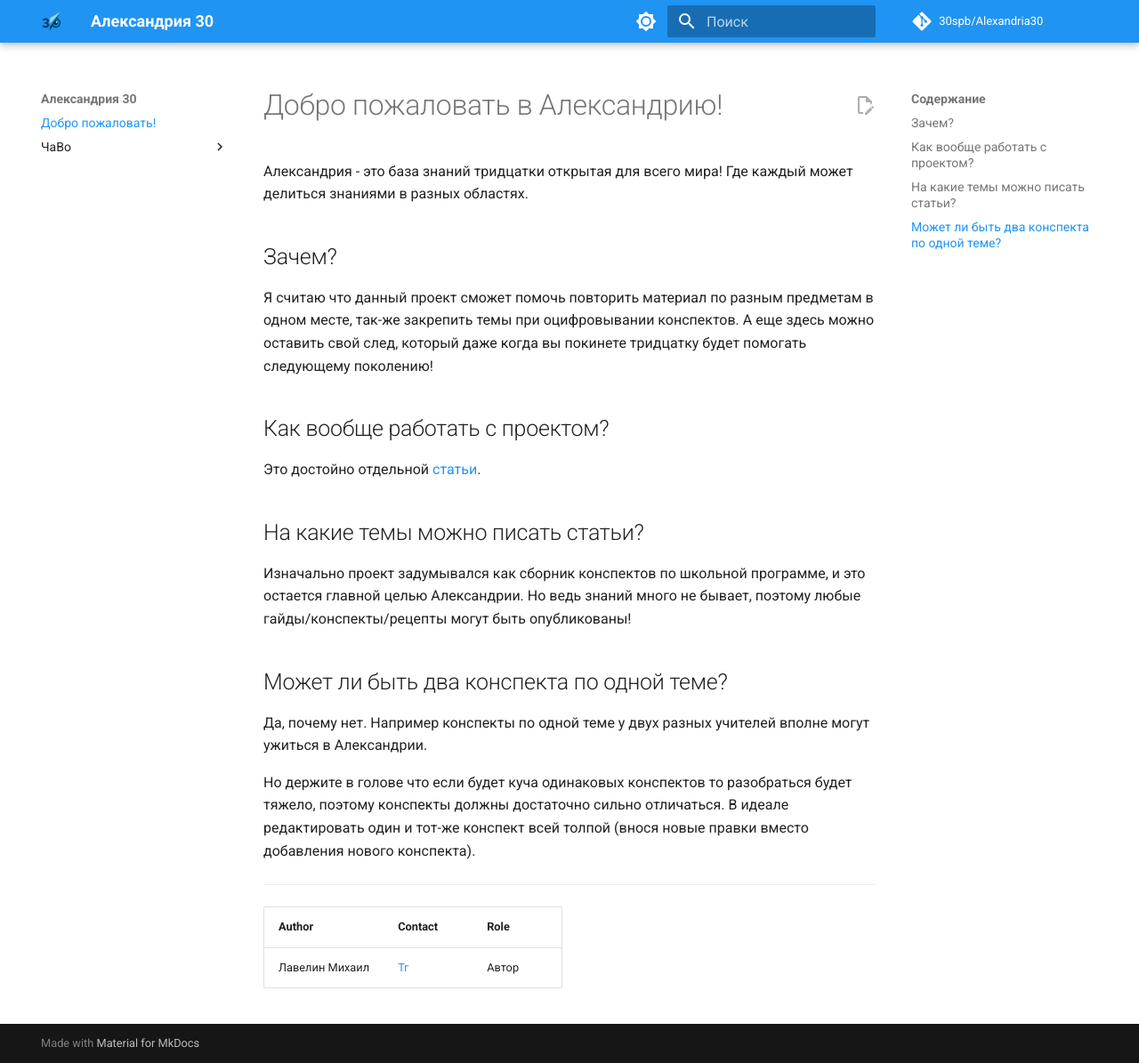
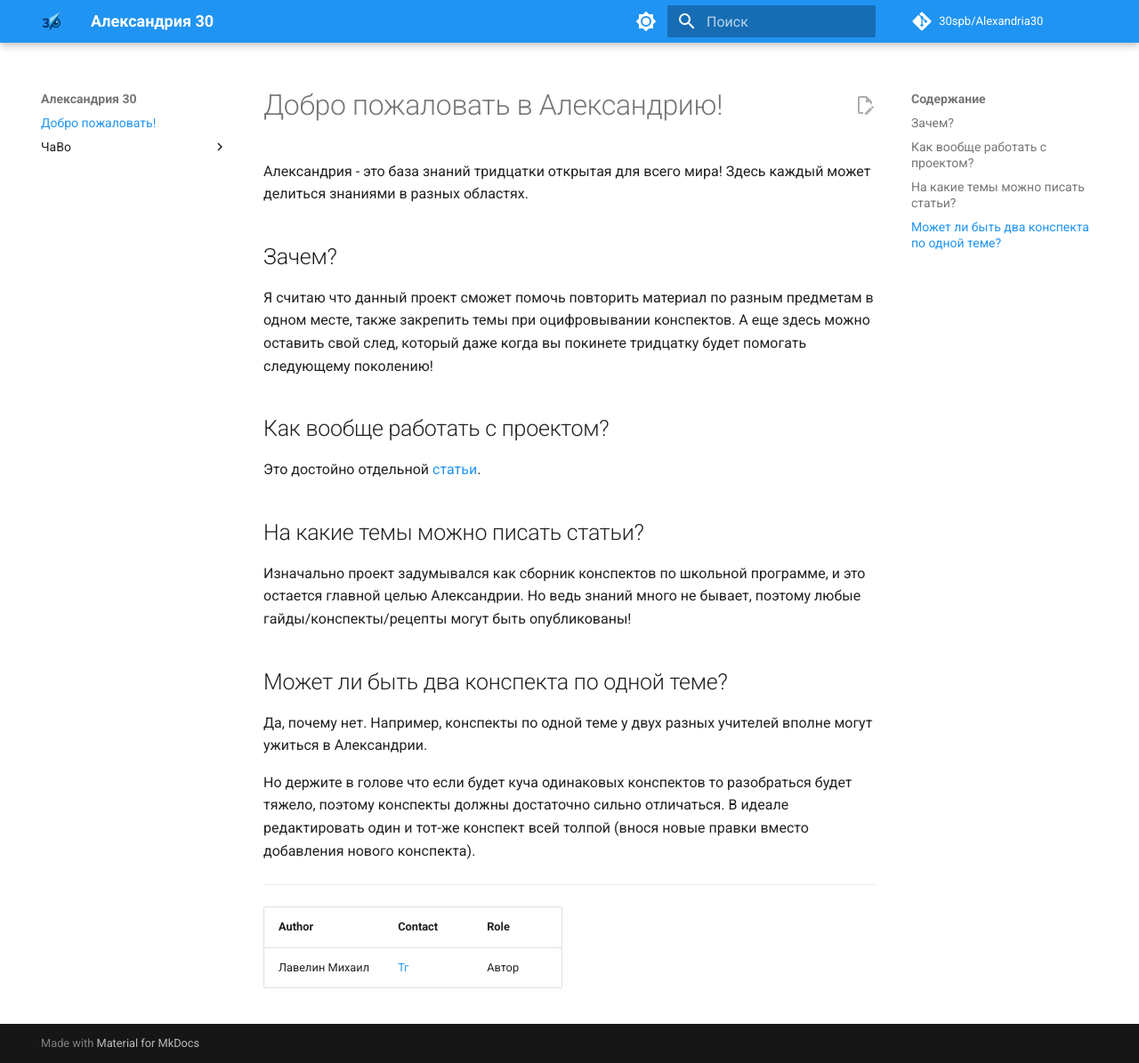
Before and after one commit to 30spb/Alexandria30, an MkDocs documentation site: the page built from docs/index.md, in a window 1280 px wide and 1195 px high. Shown: the whole window at 89% size. Built offline with MkDocs 1.6.1 and Material for MkDocs 9.7.7, drawn with Linux system fonts in a browser that asks for light colours; comment, search, counter and statistics services are not loaded.

Commit message:
Фикс ошибок

```diff
--- a/docs/index.md
+++ b/docs/index.md
@@ -1,10 +1,10 @@
 # Добро пожаловать в Александрию!
 
-Александрия - это база знаний тридцатки открытая для всего мира! Где каждый может делиться знаниями в разных областях.
+Александрия - это база знаний тридцатки открытая для всего мира! Здесь каждый может делиться знаниями в разных областях.
 
 ## Зачем?
 
-Я считаю что данный проект сможет помочь повторить материал по разным предметам в одном месте, так-же закрепить темы при оцифровывании конспектов. А еще здесь можно оставить свой след, который даже когда вы покинете тридцатку будет помогать следующему поколению!
+Я считаю что данный проект сможет помочь повторить материал по разным предметам в одном месте, также закрепить темы при оцифровывании конспектов. А еще здесь можно оставить свой след, который даже когда вы покинете тридцатку будет помогать следующему поколению!
 
 ## Как вообще работать с проектом?
 
@@ -16,7 +16,7 @@
 
 ## Может ли быть два конспекта по одной теме?
 
-Да, почему нет. Например конспекты по одной теме у двух разных учителей вполне могут ужиться в Александрии.
+Да, почему нет. Например, конспекты по одной теме у двух разных учителей вполне могут ужиться в Александрии.
 
 Но держите в голове что если будет куча одинаковых конспектов то разобраться будет тяжело, поэтому конспекты должны достаточно сильно отличаться.
 В идеале редактировать один и тот-же конспект всей толпой (внося новые правки вместо добавления нового конспекта).
```
